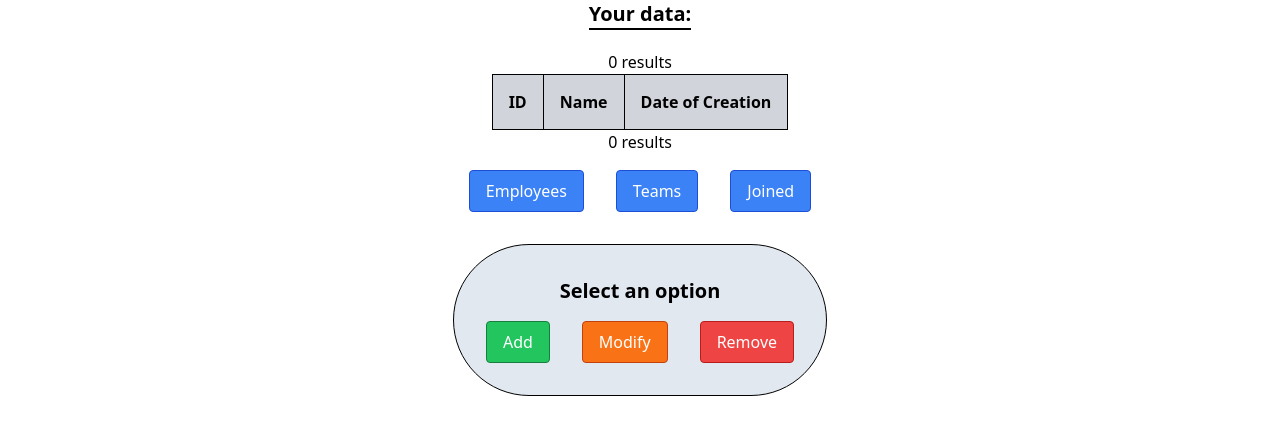
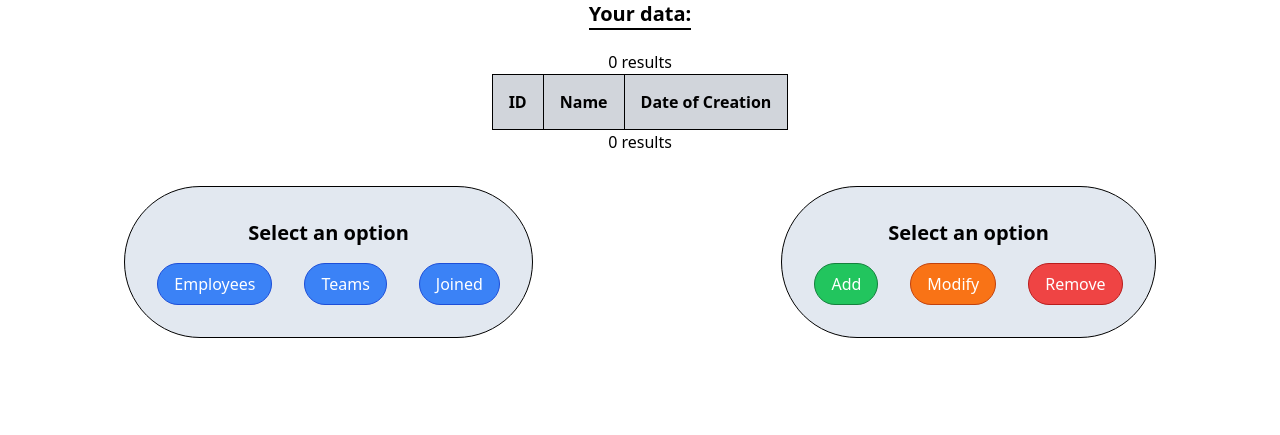
Before and after one commit to SoufianeAbo/gestionDataware, a PHP site: page / in a window 1280 px wide. Shown: the top 435 px of the page. Run offline with PHP 8.4, Linux system fonts and the light colour scheme; data comes from the database, SQL or seed files in the repository; data that the repository does not hold is empty; some libraries are stand-ins or nearby versions.

Commit message:
update buttons

```diff
--- a/index.php
+++ b/index.php
@@ -139,37 +139,41 @@ if (!$sql) {
     <script src="https://cdn.tailwindcss.com"></script>
 </head>
 <body>
-    <div>
+    <div class = "flex items-center justify-around mt-8">
+        <div class = "border border-black w-fit p-8 bg-slate-200 rounded-full">
+            <h2 class = "text-xl font-bold">Select an option</h2>
+
             <div class = "flex space-around justify-center mt-4 gap-8">
-            <button class="bg-blue-500 hover:bg-blue-700 text-white py-2 px-4 border border-blue-700 rounded transition-all" id = "personalBtn">
+                <button class="bg-blue-500 hover:bg-blue-700 text-white py-2 px-4 border border-blue-700 rounded-full transition-all" id = "personalBtn">
                     Employees
                 </button>
 
-            <button class="bg-blue-500 hover:bg-blue-700 text-white py-2 px-4 border border-blue-700 rounded transition-all" id = "teamsBtn">
+                <button class="bg-blue-500 hover:bg-blue-700 text-white py-2 px-4 border border-blue-700 rounded-full transition-all" id = "teamsBtn">
                     Teams
                 </button>
 
-            <button class="bg-blue-500 hover:bg-blue-700 text-white py-2 px-4 border border-blue-700 rounded transition-all" id = "joinedBtn">
+                <button class="bg-blue-500 hover:bg-blue-700 text-white py-2 px-4 border border-blue-700 rounded-full transition-all" id = "joinedBtn">
                     Joined
                 </button>
             </div>
         </div>
 
-    <div class = "border border-black w-fit m-auto p-8 mt-8 bg-slate-200 rounded-full">
+        <div class = "border border-black w-fit p-8 bg-slate-200 rounded-full">
             <h2 class = "text-xl font-bold">Select an option</h2>
 
             <div class = "flex space-around justify-center mt-4 gap-8">
-            <button class="bg-green-500 hover:bg-green-700 text-white py-2 px-4 border border-green-700 rounded transition-all" id = "personalBtn">
+                <button class="bg-green-500 hover:bg-green-700 text-white py-2 px-4 border border-green-700 rounded-full transition-all" id = "personalBtn">
                     Add
                 </button>
 
-            <button class="bg-orange-500 hover:bg-orange-700 text-white py-2 px-4 border border-orange-700 rounded transition-all" id = "teamsBtn">
+                <button class="bg-orange-500 hover:bg-orange-700 text-white py-2 px-4 border border-orange-700 rounded-full transition-all" id = "teamsBtn">
                     Modify
                 </button>
 
-            <button class="bg-red-500 hover:bg-red-700 text-white py-2 px-4 border border-red-700 rounded transition-all" id = "joinedBtn">
+                <button class="bg-red-500 hover:bg-red-700 text-white py-2 px-4 border border-red-700 rounded-full transition-all" id = "joinedBtn">
                     Remove
                 </button>
+            </div>
         </div>
     </div>
 
```
Lines whose indentation alone changed are shown as unchanged.
